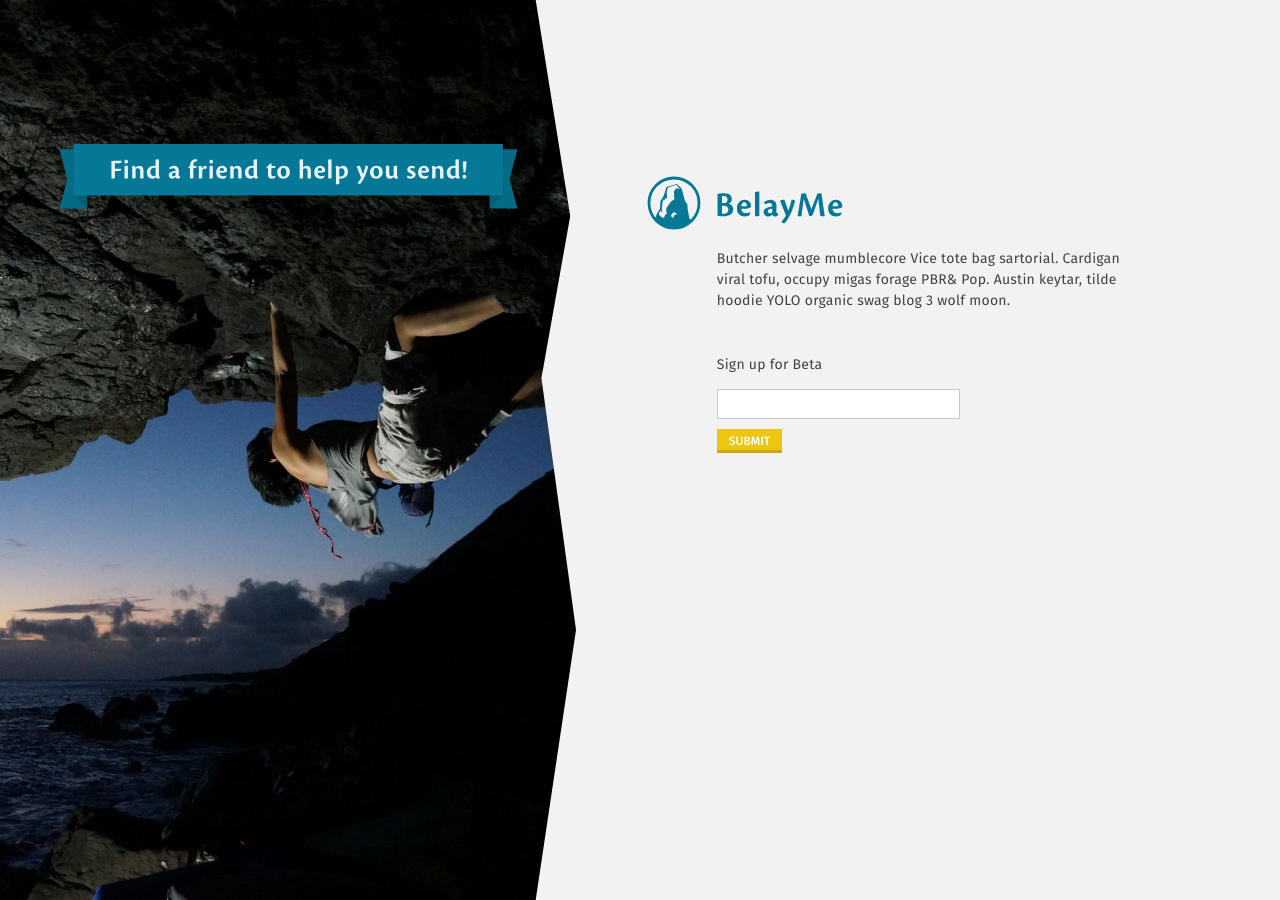
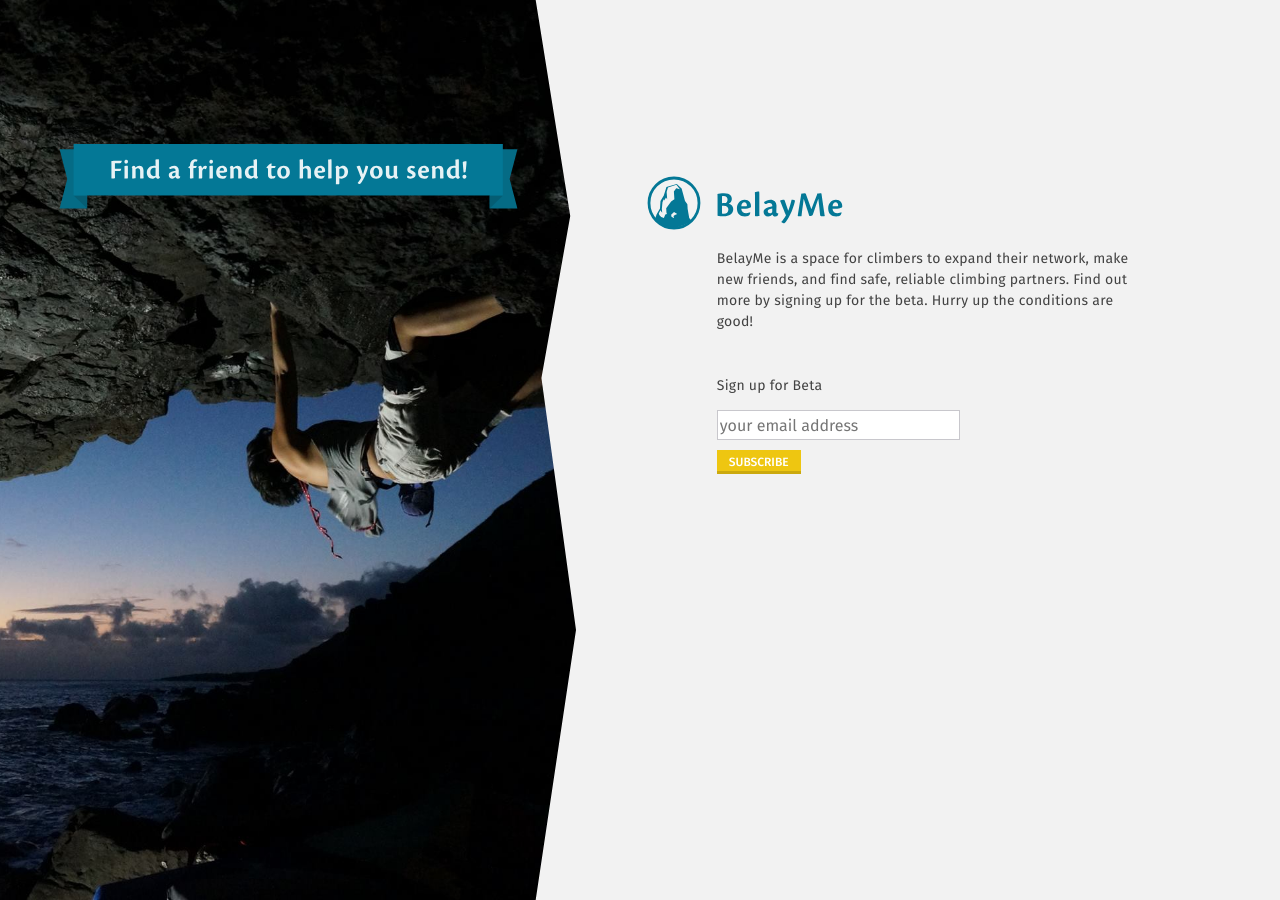
Before and after one commit to cydoval/belayme, a Jekyll site: the page built from index.html, in a window 1280 px wide. Built offline with Jekyll 4.4.1, drawn with Linux system fonts in a browser that asks for light colours.

Commit message:
mail chimp and copy

```diff
--- a/index.html
+++ b/index.html
@@ -12,13 +12,31 @@
   <div class="right_content">
 
     <img class="logo" src="/media/logo.svg" alt="">
-    <p>Butcher selvage mumblecore Vice tote bag sartorial. Cardigan viral tofu, occupy migas forage PBR& Pop. Austin keytar, tilde hoodie YOLO organic swag blog 3 wolf moon.</p>
+    <p>BelayMe is a space for climbers to expand their network, make new friends, and find safe, reliable climbing partners. Find out more by signing up for the beta. Hurry up the conditions are good!</p>
     <br/>
-    <form class="mailchimp" action="">
-    <p>Sign up for Beta</p>
-      <input class="mailchimp_form" type="email"><br/>
-      <input class="mailchimp_button" type="submit">
-    </form>
+
+
+    <!-- Begin MailChimp Signup Form -->
+<div id="mc_embed_signup">
+<form action="//belayme.us11.list-manage.com/subscribe/post?u=69f896e7d6207c86d07d6ee66&amp;id=d43a19bdb5" method="post" id="mc-embedded-subscribe-form" name="mc-embedded-subscribe-form" class="validate" target="_blank" novalidate>
+<p>Sign up for Beta</p>
+    <div id="mc_embed_signup_scroll">
+
+<div class="mc-field-group">
+
+  <input type="email" value="" placeholder="your email address" name="EMAIL" class="mailchimp_form required email" id="mce-EMAIL">
+</div>
+  <div id="mce-responses" class="clear">
+    <div class="response" id="mce-error-response" style="display:none"></div>
+    <div class="response" id="mce-success-response" style="display:none"></div>
+  </div>    <!-- real people should not fill this in and expect good things - do not remove this or risk form bot signups-->
+    <div style="position: absolute; left: -5000px;"><input type="text" name="b_69f896e7d6207c86d07d6ee66_d43a19bdb5" tabindex="-1" value=""></div>
+    <div class="clear"><input type="submit" value="Subscribe" class="mailchimp_button" name="subscribe" id="mc-embedded-subscribe" class="button"></div>
+    </div>
+</form>
+</div>
+
+<!--End mc_embed_signup-->
 
   </div>
 </div>
```
Also changed, not shown: 2 other files.
